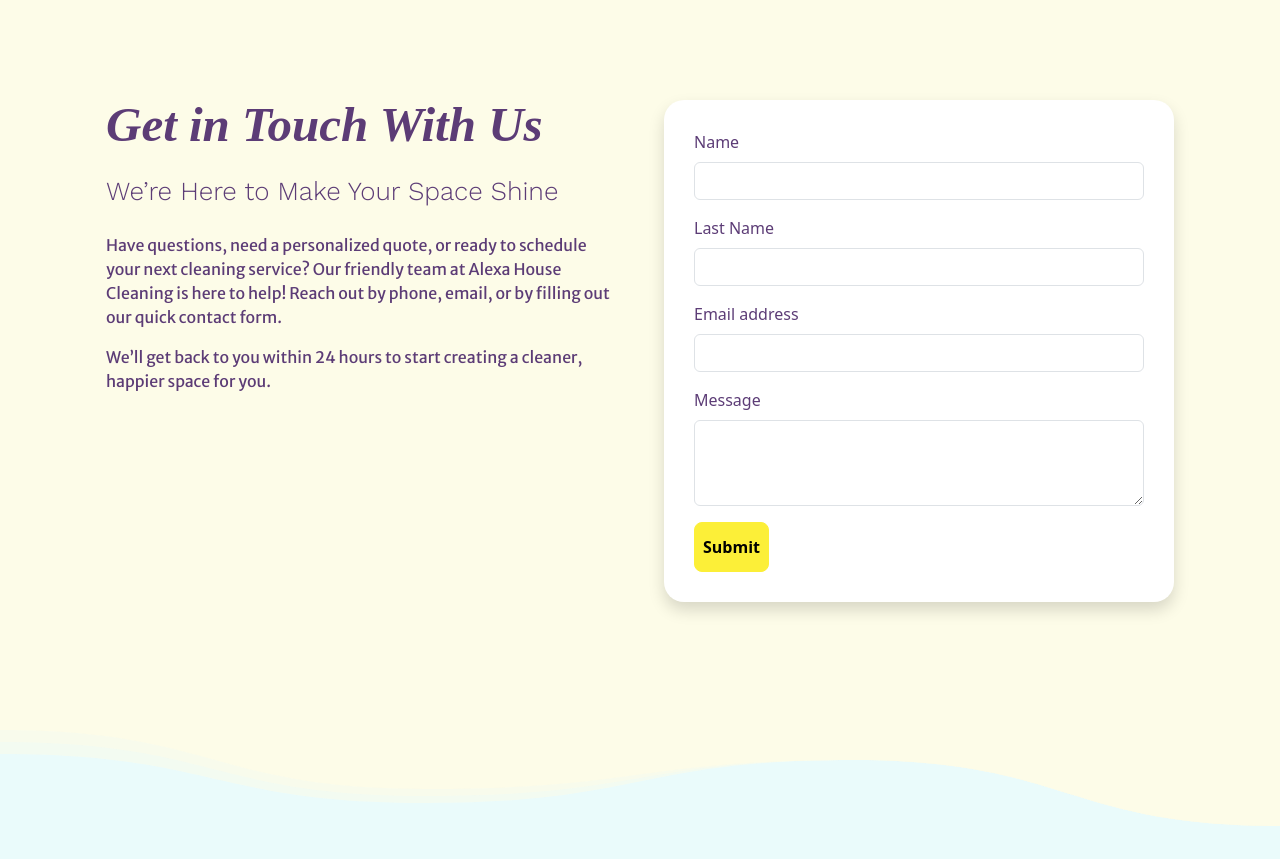
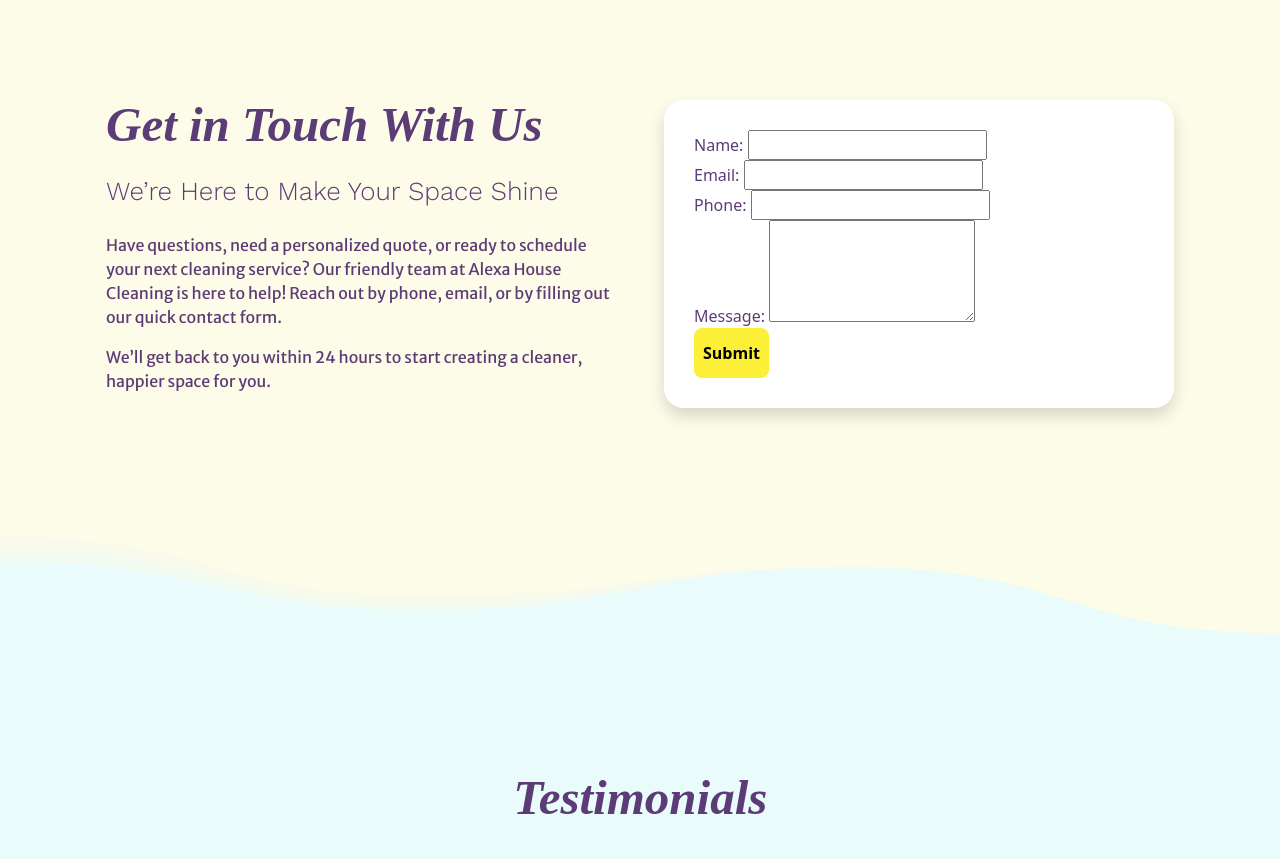
Before and after one commit to alexahousecleaning/cleaning, a website: page index.html in a window 1280 px wide. Shown: the part 3680-4539 px from the top of the page. Drawn offline with nearby package versions, Linux system fonts and the light colour scheme; a web font is replaced by a local one.

Commit message:
formulario de contacto

```diff
--- a/index.html
+++ b/index.html
@@ -238,7 +238,7 @@
                 <div class="col-lg-6 col-12 p-4">
                     <div class="box-white My-Form shadow">
 
-                        <form id="contactForm" method="POST" action="sendmail.php">
+                        <!-- <form id="contactForm" method="POST" action="sendmail.php">
                             <div class="mb-3">
                               <label for="InputName" class="form-label">Name</label>
                               <input type="text" name="Name" class="form-control" id="InputName" required>
@@ -256,7 +256,31 @@
                               <textarea class="form-control" name="Message" id="InputMsg" rows="3" required></textarea>
                             </div>
                             <button type="submit" class="btn btn-lg btn-primary">Submit</button>
-                        </form>
+                        </form> -->
+
+                        <form action="sendmail.php" method="POST" target="_blank">
+                            <div>
+                              <label for="name">Name:</label>
+                              <input type="text" name="name" id="name" required>
+                            </div>
+
+                            <div>
+                              <label for="email">Email:</label>
+                              <input type="email" name="email" id="email" required>
+                            </div>
+
+                            <div>
+                              <label for="phone">Phone:</label>
+                              <input type="tel" name="phone" id="phone" required>
+                            </div>
+
+                            <div>
+                              <label for="message">Message:</label>
+                              <textarea name="message" id="message" rows="4" required></textarea>
+                            </div>
+                            <button type="submit" class="btn btn-lg btn-primary">Submit</button>
+
+                          </form>
 
                         <!-- Mensaje de éxito oculto -->
                         <div id="thankYouMessage" style="display:none; opacity:0; transition:opacity 0.8s ease; margin-top:20px;">
```
Also changed, not shown: 1 other file.
